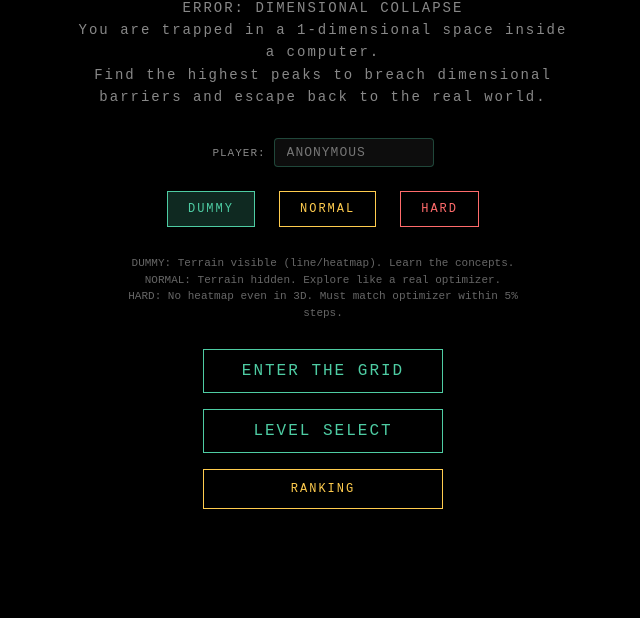
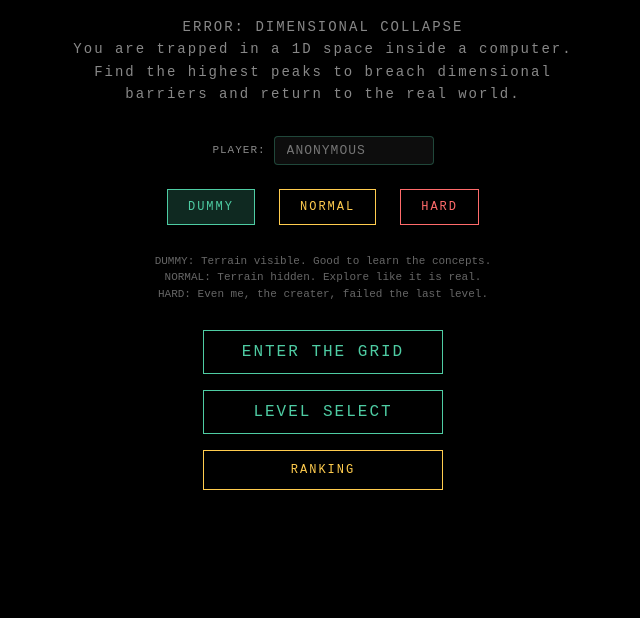
Before and after one commit to NewJerseyStyle/PEAK-FINDER, a plain HTML site: page index.html in a window 1280 px wide. Shown: the part 182-800 px from the top of the page, without its empty margins (317-957 px from the left). Drawn offline with Linux system fonts and the light colour scheme.

Commit message:
improved game menu

```diff
--- a/index.html
+++ b/index.html
@@ -351,8 +351,8 @@
             <h1>PEAK FINDER</h1>
             <div class="subtitle">
                 ERROR: DIMENSIONAL COLLAPSE<br>
-                You are trapped in a 1-dimensional space inside a computer.<br>
-                Find the highest peaks to breach dimensional barriers and escape back to the real world.
+                You are trapped in a 1D space inside a computer.<br>
+                Find the highest peaks to breach dimensional barriers and return to the real world.
             </div>
             <!-- Player name -->
             <div style="margin-bottom: 16px; pointer-events: auto; display: flex; align-items: center; gap: 8px;">
@@ -372,9 +372,9 @@
                         onclick="game.setDifficulty('hard')" id="diffHard">HARD</button>
             </div>
             <div id="diffDesc" style="font-size: 11px; color: #666; margin-bottom: 20px; max-width: 400px; text-align: center; line-height: 1.5;">
-                DUMMY: Terrain visible (line/heatmap). Learn the concepts.<br>
-                NORMAL: Terrain hidden. Explore like a real optimizer.<br>
-                HARD: No heatmap even in 3D. Must match optimizer within 5% steps.
+                DUMMY: Terrain visible. Good to learn the concepts.<br>
+                NORMAL: Terrain hidden. Explore like it is real.<br>
+                HARD: Even me, the creater, failed the last level.
             </div>
             <button class="menu-btn" onclick="game.startGame()">ENTER THE GRID</button>
             <button class="menu-btn" onclick="game.showLevelSelect()">LEVEL SELECT</button>
```
